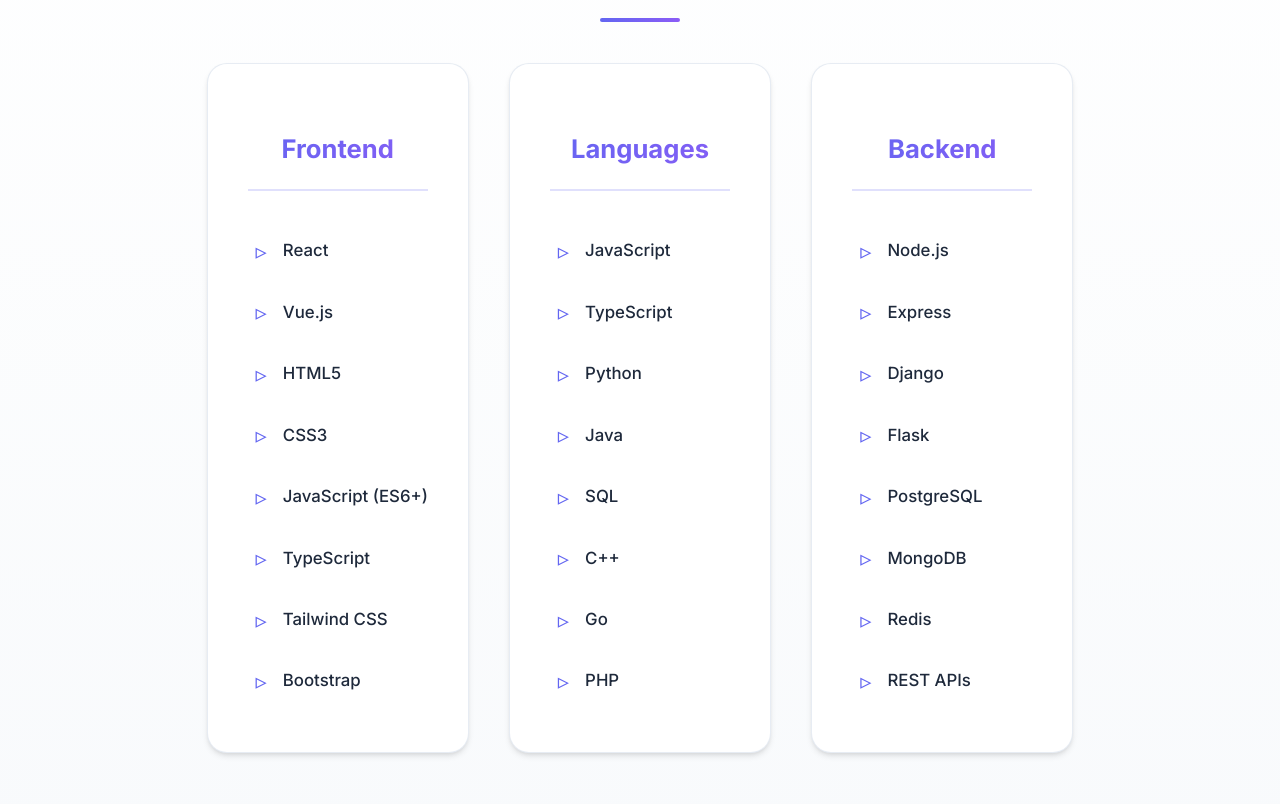
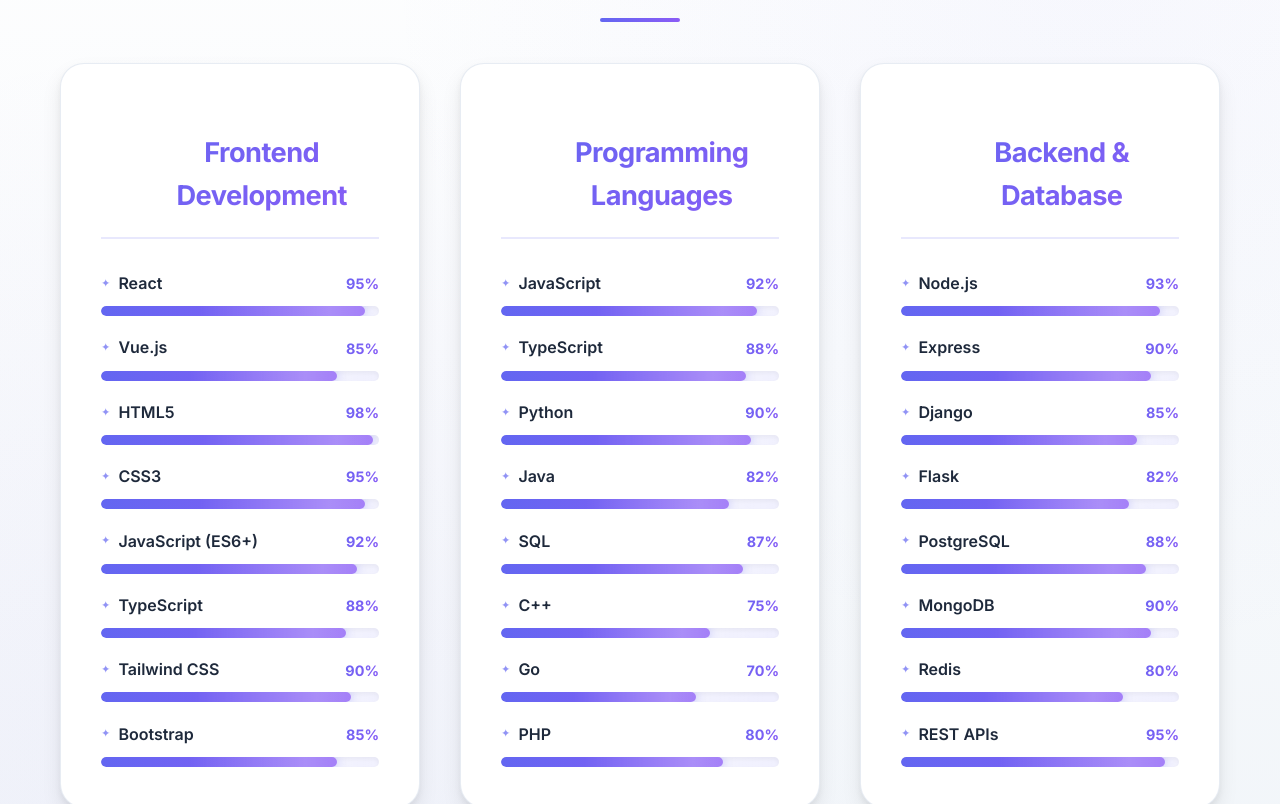
Before and after one commit to leonberkemeier/Website2.1, a React (Vite) app in the folder personal-website/: page / in a window 1280 px wide. Shown: the part 1080-1884 px from the top of the page. Built offline with nearby package versions, Linux system fonts and the light colour scheme.

Commit message:
updated Skills, slider, colors, perecentage

```diff
--- a/personal-website/src/components/Skills.css
+++ b/personal-website/src/components/Skills.css
@@ -1,6 +1,7 @@
 .skills-section {
-  background: linear-gradient(180deg, #ffffff 0%, #f8fafc 100%);
+  background: linear-gradient(180deg, #ffffff 0%, #f1f5f9 100%);
   position: relative;
+  overflow: hidden;
 }
 
 .skills-section::before {
@@ -14,6 +15,24 @@
   pointer-events: none;
 }
 
+.skills-section::after {
+  content: '';
+  position: absolute;
+  top: 0;
+  left: 0;
+  right: 0;
+  bottom: 0;
+  background:
+    radial-gradient(circle at 85% 15%, rgba(99, 102, 241, 0.04) 0%, transparent 50%),
+    radial-gradient(circle at 15% 85%, rgba(139, 92, 246, 0.04) 0%, transparent 50%);
+  pointer-events: none;
+}
+
+.skills-section .container {
+  position: relative;
+  z-index: 1;
+}
+
 .skills-grid {
   display: grid;
   grid-template-columns: repeat(3, 1fr);
@@ -24,13 +43,33 @@
 .skill-category {
   background: white;
   padding: 2.5rem;
-  border-radius: 20px;
-  box-shadow: var(--shadow-md);
+  border-radius: 24px;
+  box-shadow:
+    0 4px 6px rgba(0, 0, 0, 0.05),
+    0 10px 20px rgba(0, 0, 0, 0.08);
   transition: all 0.4s cubic-bezier(0.4, 0, 0.2, 1);
   border: 1px solid rgba(226, 232, 240, 0.8);
   position: relative;
   overflow: hidden;
   animation: fadeInUp 0.6s ease-out both;
+}
+
+.skill-category::after {
+  content: '';
+  position: absolute;
+  top: 0;
+  left: 0;
+  right: 0;
+  bottom: 0;
+  background: linear-gradient(135deg, var(--primary-color), var(--secondary-color));
+  opacity: 0;
+  transition: opacity 0.4s ease;
+  z-index: 0;
+  border-radius: 24px;
+}
+
+.skill-category:hover::after {
+  opacity: 0.03;
 }
 
 .skill-category:nth-child(1) {
@@ -51,10 +90,12 @@
   top: 0;
   left: 0;
   right: 0;
-  height: 4px;
+  height: 5px;
   background: linear-gradient(90deg, var(--primary-color), var(--secondary-color));
   transform: scaleX(0);
   transition: transform 0.4s ease;
+  border-radius: 24px 24px 0 0;
+  z-index: 1;
 }
 
 .skill-category:hover::before {
@@ -62,9 +103,11 @@
 }
 
 .skill-category:hover {
-  transform: translateY(-10px);
-  box-shadow: var(--shadow-xl);
-  border-color: rgba(99, 102, 241, 0.2);
+  transform: translateY(-12px) scale(1.02);
+  box-shadow:
+    0 20px 40px rgba(99, 102, 241, 0.15),
+    0 10px 20px rgba(0, 0, 0, 0.1);
+  border-color: rgba(99, 102, 241, 0.3);
 }
 
 .skill-category h3 {
@@ -72,48 +115,173 @@
   -webkit-background-clip: text;
   -webkit-text-fill-color: transparent;
   background-clip: text;
-  font-size: 1.6rem;
-  margin-bottom: 1.8rem;
+  font-size: 1.7rem;
+  margin-bottom: 2rem;
   text-align: center;
   padding-bottom: 1.2rem;
-  border-bottom: 2px solid rgba(99, 102, 241, 0.2);
+  border-bottom: 2px solid rgba(99, 102, 241, 0.15);
   font-weight: 700;
+  position: relative;
+  z-index: 1;
+  letter-spacing: -0.02em;
+  display: flex;
+  align-items: center;
+  justify-content: center;
+  gap: 0.5rem;
+}
+
+.category-icon {
+  font-size: 1.8rem;
+  display: inline-block;
+  transition: transform 0.3s ease;
+  filter: grayscale(0);
+}
+
+.skill-category:hover .category-icon {
+  transform: scale(1.2) rotate(10deg);
+  animation: bounce 0.6s ease;
+}
+
+@keyframes bounce {
+  0%, 100% { transform: scale(1.2) rotate(10deg) translateY(0); }
+  50% { transform: scale(1.3) rotate(10deg) translateY(-5px); }
+}
+
+.skill-category h3::after {
+  content: '';
+  position: absolute;
+  bottom: -2px;
+  left: 50%;
+  transform: translateX(-50%);
+  width: 0;
+  height: 2px;
+  background: linear-gradient(90deg, var(--primary-color), var(--secondary-color));
+  transition: width 0.4s ease;
+}
+
+.skill-category:hover h3::after {
+  width: 60%;
 }
 
 .skill-category ul {
   list-style: none;
   padding: 0;
   margin: 0;
+  position: relative;
+  z-index: 1;
+  display: flex;
+  flex-wrap: wrap;
+  gap: 0.8rem;
+  justify-content: center;
 }
 
-.skill-category li {
-  padding: 0.8rem 0;
+.skills-list {
+  display: flex;
+  flex-direction: column;
+  gap: 1.2rem;
+  position: relative;
+  z-index: 1;
+}
+
+.skill-item {
+  width: 100%;
+  animation: fadeInUp 0.5s ease-out both;
+}
+
+.skill-item:nth-child(1) { animation-delay: 0.1s; }
+.skill-item:nth-child(2) { animation-delay: 0.15s; }
+.skill-item:nth-child(3) { animation-delay: 0.2s; }
+.skill-item:nth-child(4) { animation-delay: 0.25s; }
+.skill-item:nth-child(5) { animation-delay: 0.3s; }
+.skill-item:nth-child(6) { animation-delay: 0.35s; }
+.skill-item:nth-child(7) { animation-delay: 0.4s; }
+.skill-item:nth-child(8) { animation-delay: 0.45s; }
+
+.skill-header {
+  display: flex;
+  justify-content: space-between;
+  align-items: center;
+  margin-bottom: 0.6rem;
+}
+
+.skill-name {
+  font-size: 1rem;
+  font-weight: 600;
   color: var(--text-dark);
-  font-size: 1.05rem;
   display: flex;
   align-items: center;
-  transition: all 0.3s ease;
-  border-radius: 8px;
-  padding-left: 0.5rem;
-  font-weight: 500;
+  gap: 0.5rem;
 }
 
-.skill-category li:hover {
-  padding-left: 1rem;
-  background: rgba(99, 102, 241, 0.05);
+.skill-name::before {
+  content: "✦";
+  font-size: 0.7rem;
+  color: var(--primary-color);
+  opacity: 0.7;
 }
 
-.skill-category li::before {
-  content: "▹";
-  color: var(--primary-color);
-  font-weight: bold;
-  margin-right: 1rem;
-  font-size: 1.4rem;
-  transition: transform 0.3s ease;
+.skill-percentage {
+  font-size: 0.9rem;
+  font-weight: 700;
+  background: linear-gradient(135deg, var(--primary-color), var(--secondary-color));
+  -webkit-background-clip: text;
+  -webkit-text-fill-color: transparent;
+  background-clip: text;
+  min-width: 45px;
+  text-align: right;
 }
 
-.skill-category li:hover::before {
+.skill-bar {
+  width: 100%;
+  height: 10px;
+  background: rgba(99, 102, 241, 0.1);
+  border-radius: 20px;
+  overflow: hidden;
+  position: relative;
+  box-shadow: inset 0 2px 4px rgba(0, 0, 0, 0.05);
+}
+
+.skill-progress {
+  height: 100%;
+  background: linear-gradient(90deg, var(--primary-color), var(--secondary-color));
+  border-radius: 20px;
+  width: var(--skill-level);
+  position: relative;
+  transition: width 1.5s cubic-bezier(0.4, 0, 0.2, 1) 0.3s;
+  box-shadow: 0 0 10px rgba(99, 102, 241, 0.5);
+}
+
+.skill-progress::after {
+  content: '';
+  position: absolute;
+  top: 0;
+  left: 0;
+  right: 0;
+  bottom: 0;
+  background: linear-gradient(90deg, transparent, rgba(255, 255, 255, 0.3), transparent);
+  animation: shimmer 2s infinite;
+}
+
+@keyframes shimmer {
+  0% { transform: translateX(-100%); }
+  100% { transform: translateX(100%); }
+}
+
+.skill-item:hover .skill-progress {
+  box-shadow: 0 0 15px rgba(99, 102, 241, 0.7);
+  transform: scaleY(1.2);
+}
+
+.skill-item:hover .skill-name {
+  color: var(--primary-color);
   transform: translateX(5px);
+  transition: all 0.3s ease;
+}
+
+.skill-item:hover .skill-name::before {
+  transform: rotate(180deg);
+  opacity: 1;
+  transition: all 0.3s ease;
 }
 
 @media (max-width: 992px) {
@@ -125,4 +293,8 @@
   .skill-category {
     animation-delay: 0s !important;
   }
+
+  .skill-item {
+    animation-delay: 0s !important;
+  }
 }
--- a/personal-website/src/components/Skills.jsx
+++ b/personal-website/src/components/Skills.jsx
@@ -2,40 +2,80 @@
 
 function Skills() {
   const skillsData = {
-    frontend: ['React', 'Vue.js', 'HTML5', 'CSS3', 'JavaScript (ES6+)', 'TypeScript', 'Tailwind CSS', 'Bootstrap'],
-    languages: ['JavaScript', 'TypeScript', 'Python', 'Java', 'SQL', 'C++', 'Go', 'PHP'],
-    backend: ['Node.js', 'Express', 'Django', 'Flask', 'PostgreSQL', 'MongoDB', 'Redis', 'REST APIs']
+    frontend: [
+      { name: 'React', level: 95 },
+      { name: 'Vue.js', level: 85 },
+      { name: 'HTML5', level: 98 },
+      { name: 'CSS3', level: 95 },
+      { name: 'JavaScript (ES6+)', level: 92 },
+      { name: 'TypeScript', level: 88 },
+      { name: 'Tailwind CSS', level: 90 },
+      { name: 'Bootstrap', level: 85 }
+    ],
+    languages: [
+      { name: 'JavaScript', level: 92 },
+      { name: 'TypeScript', level: 88 },
+      { name: 'Python', level: 90 },
+      { name: 'Java', level: 82 },
+      { name: 'SQL', level: 87 },
+      { name: 'C++', level: 75 },
+      { name: 'Go', level: 70 },
+      { name: 'PHP', level: 80 }
+    ],
+    backend: [
+      { name: 'Node.js', level: 93 },
+      { name: 'Express', level: 90 },
+      { name: 'Django', level: 85 },
+      { name: 'Flask', level: 82 },
+      { name: 'PostgreSQL', level: 88 },
+      { name: 'MongoDB', level: 90 },
+      { name: 'Redis', level: 80 },
+      { name: 'REST APIs', level: 95 }
+    ]
+  }
+
+  const categoryIcons = {
+    frontend: '🎨',
+    languages: '💻',
+    backend: '⚙️'
+  }
+
+  const categoryTitles = {
+    frontend: 'Frontend Development',
+    languages: 'Programming Languages',
+    backend: 'Backend & Database'
   }
 
   return (
     <section id="skills" className="skills-section">
       <div className="container">
-        <h2>Skills</h2>
+        <h2>Skills & Technologies</h2>
         <div className="skills-grid">
-          <div className="skill-category">
-            <h3>Frontend</h3>
-            <ul>
-              {skillsData.frontend.map((skill, index) => (
-                <li key={index}>{skill}</li>
-              ))}
-            </ul>
-          </div>
-          <div className="skill-category">
-            <h3>Languages</h3>
-            <ul>
-              {skillsData.languages.map((skill, index) => (
-                <li key={index}>{skill}</li>
-              ))}
-            </ul>
-          </div>
-          <div className="skill-category">
-            <h3>Backend</h3>
-            <ul>
-              {skillsData.backend.map((skill, index) => (
-                <li key={index}>{skill}</li>
-              ))}
-            </ul>
-          </div>
+          {Object.keys(skillsData).map((category, catIndex) => (
+            <div key={catIndex} className="skill-category">
+              <h3>
+                <span className="category-icon">{categoryIcons[category]}</span>
+                {' '}
+                {categoryTitles[category]}
+              </h3>
+              <div className="skills-list">
+                {skillsData[category].map((skill, index) => (
+                  <div key={index} className="skill-item">
+                    <div className="skill-header">
+                      <span className="skill-name">{skill.name}</span>
+                      <span className="skill-percentage">{skill.level}%</span>
+                    </div>
+                    <div className="skill-bar">
+                      <div
+                        className="skill-progress"
+                        style={{ '--skill-level': `${skill.level}%` }}
+                      ></div>
+                    </div>
+                  </div>
+                ))}
+              </div>
+            </div>
+          ))}
         </div>
       </div>
     </section>
```
